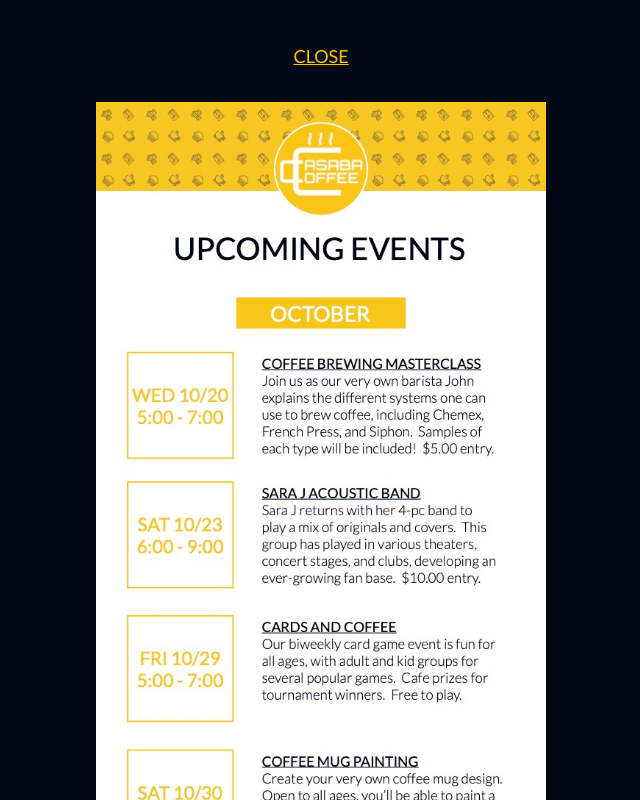
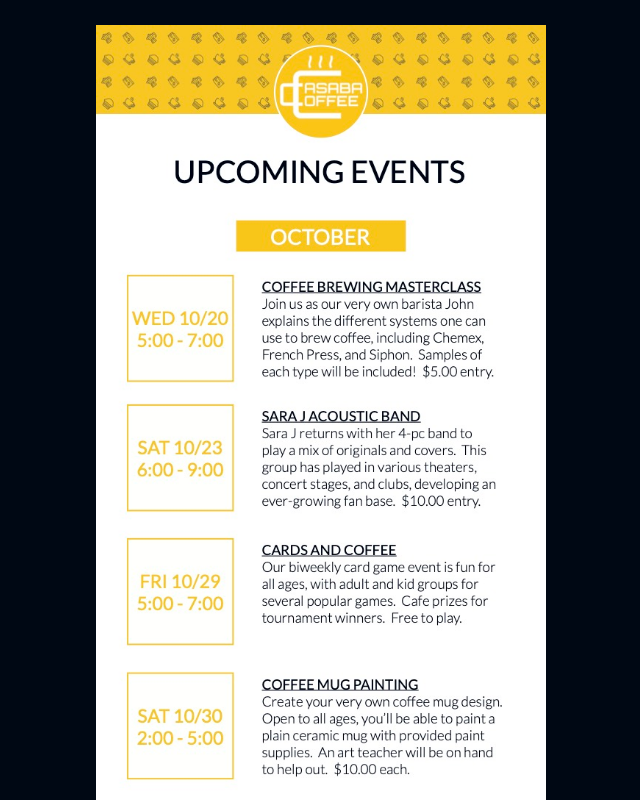
Before and after one commit to ptreuden/coffee-shop, a React (Create React App) app: page /food in a window 1280 px wide. Shown: the top 800 px of the page, without its empty margins (319-959 px from the left). Built offline with nearby package versions, Linux system fonts and the light colour scheme.

Commit message:
removed link

```diff
--- a/src/components/MenusEvents/MenusEvents.js
+++ b/src/components/MenusEvents/MenusEvents.js
@@ -26,9 +26,15 @@ const MenusEvents = ({ menusEventsName }) => {
   return(
     <div className='menusEvents-container'>
       <div className='menusEvents-inner'>
-          <div className='close'>
-            <Link to={'/coffee-shop'} onClick={(e)=> history.push('/coffee-shop')}><p>CLOSE</p></Link>
-          </div>
+
+          {
+            // history.go, history.goback not working with safari currently
+
+            // <div className='close'>
+            //   <Link to={'/coffee-shop'} onClick={(e)=> history.go(-1)}><p>CLOSE</p></Link>
+            // </div>
+          }
+
           <div className='image-container'>
           {
             menusEventsName === 'drinks' ?
```
